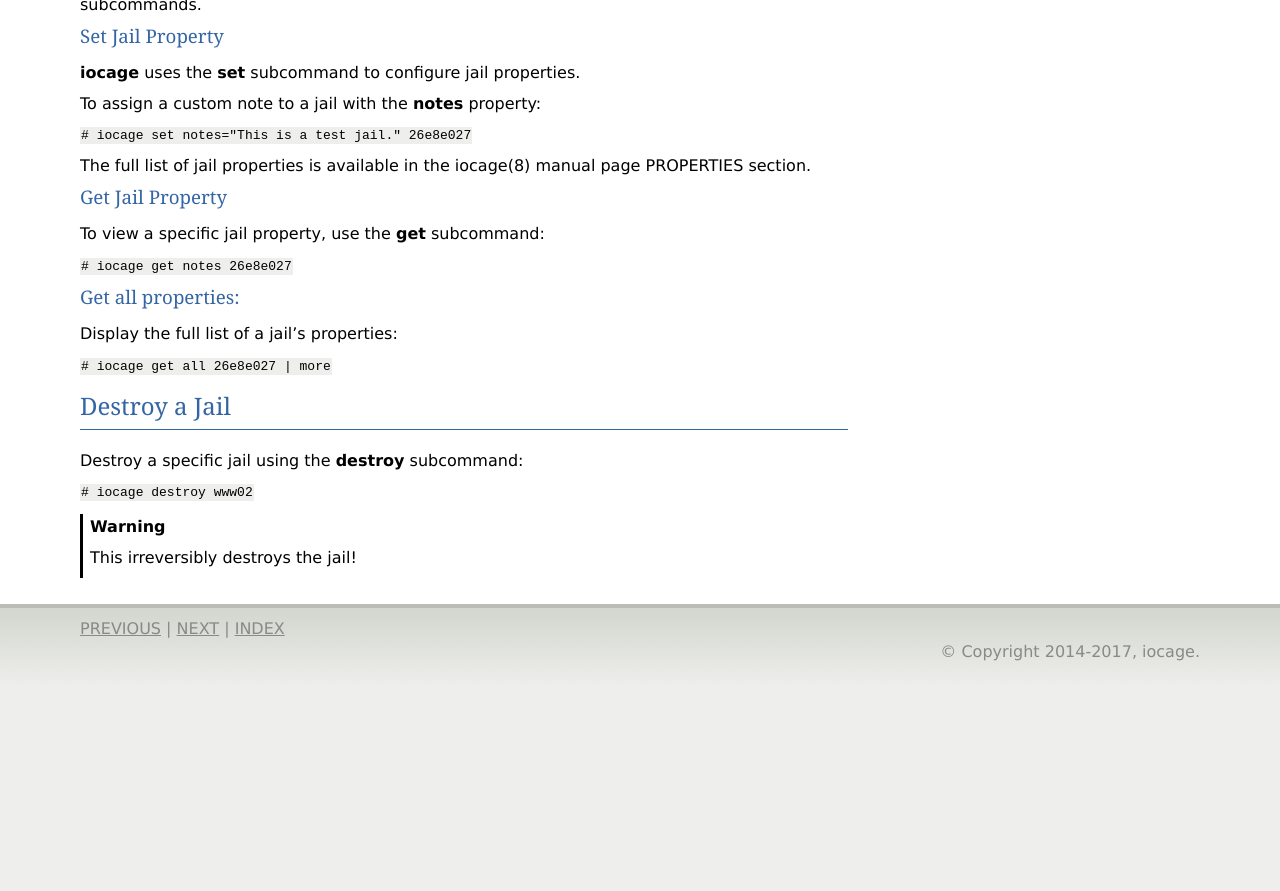
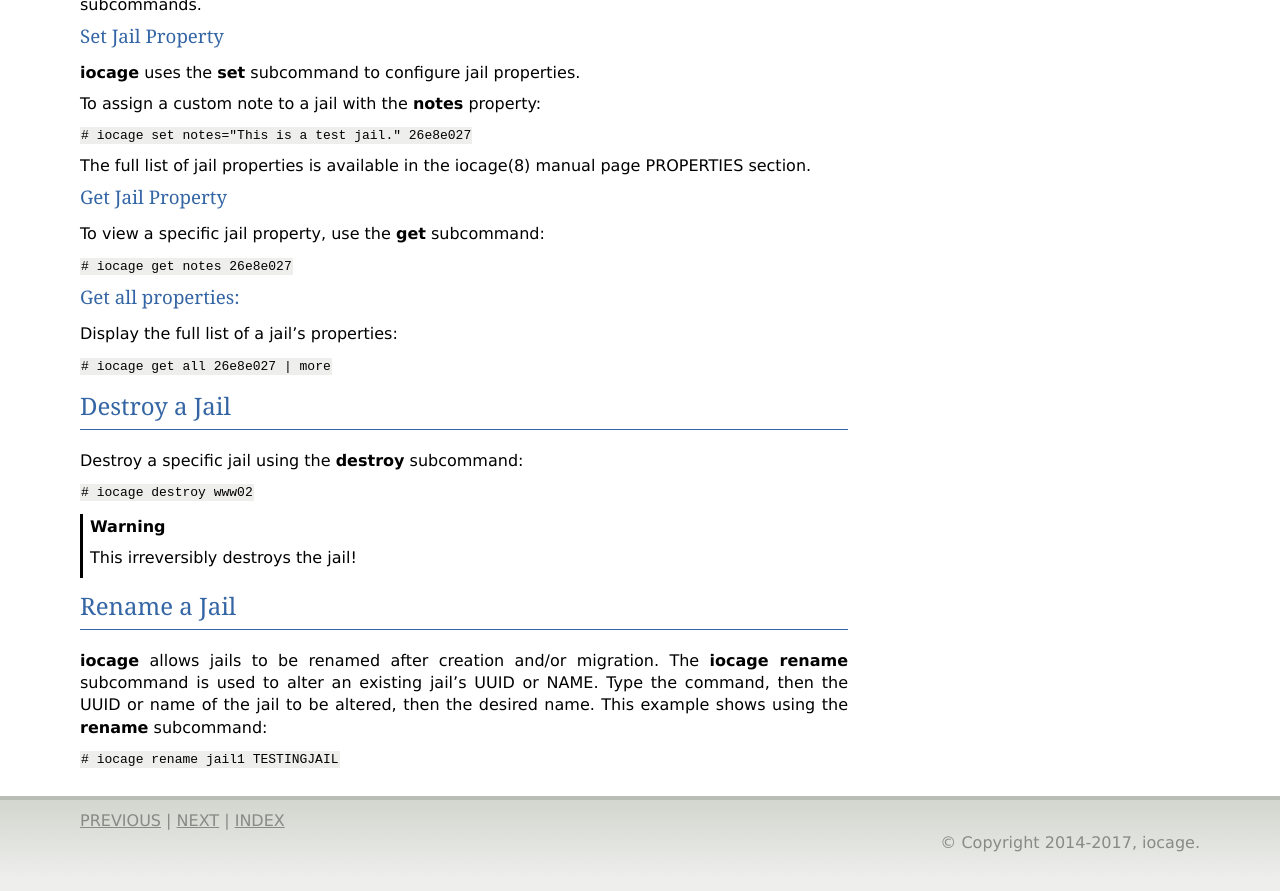
Before and after one commit to iocage/iocage, a Sphinx documentation site: the page built from doc/source/basic-use.rst, in a window 1280 px wide and 900 px high, scrolled down 3142 px. Shown: the top 891 px of the window. Built offline with Sphinx 7.4.7, drawn with Linux system fonts in a browser that asks for light colours; before the commit the page ends 3850 px from its top, so only the background shows below that.

Commit message:
Add documentation for new `rename` subcommand: (#358)
Manpage:
- Update SYNOPSIS and SUBCOMMAND sections with rename syntax, short description, and example.
- Build test manpage: generates with no errors.
- Rearchive iocage.8 and replace iocage.8.gz
Sphinx docs:
- Add subsection to basic-use.rst to describe and show an example of the `rename` subcommand.
- Build test: no errors or warnings.
- Keep build test output to replace previous built documentation.

```diff
--- a/doc/source/basic-use.rst
+++ b/doc/source/basic-use.rst
@@ -261,3 +261,17 @@
 :samp:`# iocage destroy www02`
 
 .. warning:: This irreversibly destroys the jail!
+
+.. index:: Rename Jail
+.. _Rename Jail:
+
+Rename a Jail
+-------------
+
+:command:`iocage` allows jails to be renamed after creation and/or
+migration. The :command:`iocage rename` subcommand is used to alter an
+existing jail's UUID or NAME. Type the command, then the UUID or name of
+the jail to be altered, then the desired name. This example shows using
+the :command:`rename` subcommand:
+
+:samp:`# iocage rename jail1 TESTINGJAIL`
```
Also changed, not shown: 12 other files.
